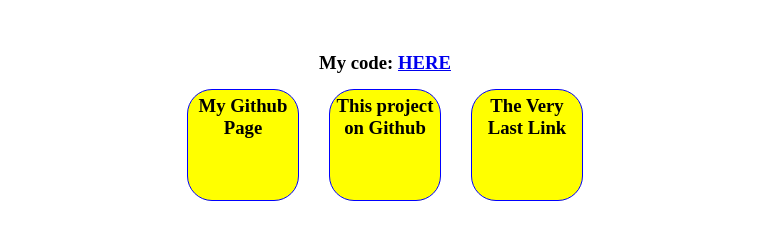
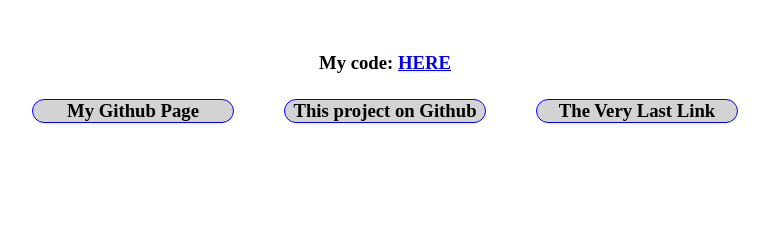
Before and after one commit to patenko99/Crawford-Patten.github.io, a plain HTML site: page index.html in a window 1280 px wide. Shown: the part 127-366 px from the top of the page, without its empty margins (255-1024 px from the left). Drawn offline with Linux system fonts and the light colour scheme.

Commit message:
final css

```diff
--- a/stylesheets.css
+++ b/stylesheets.css
@@ -3,11 +3,11 @@ body {
 }
 span.b {
   display: inline-block;
-  width: 100px;
-  height: 100px;
-  padding: 5px;
+  width: 200px;
+  /*height: 100px;
+  padding: 5px;*/
   border: 1px solid blue;
-  background-color: yellow;
-  margin: 15px;
+  background-color: lightgrey;
+  margin: 25px;
   border-radius: 25px;
 }
```
